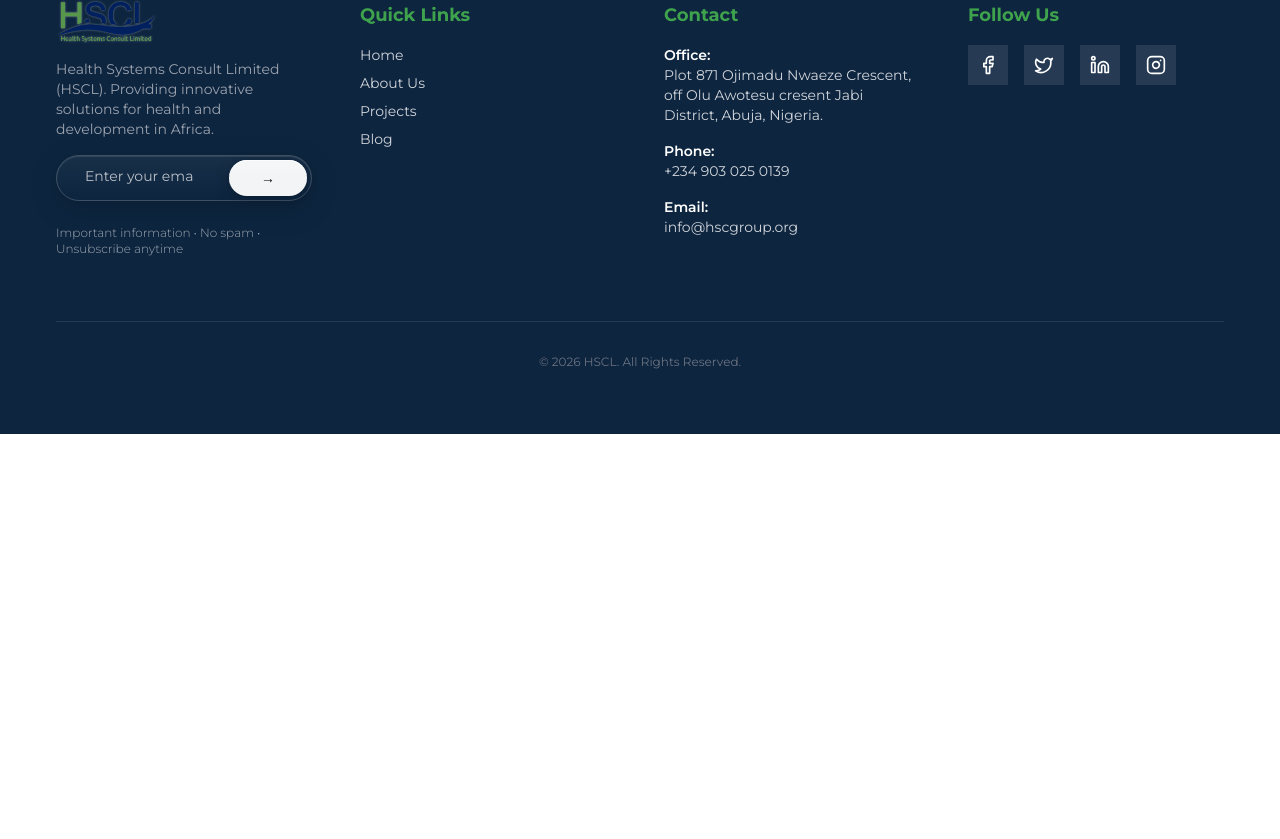
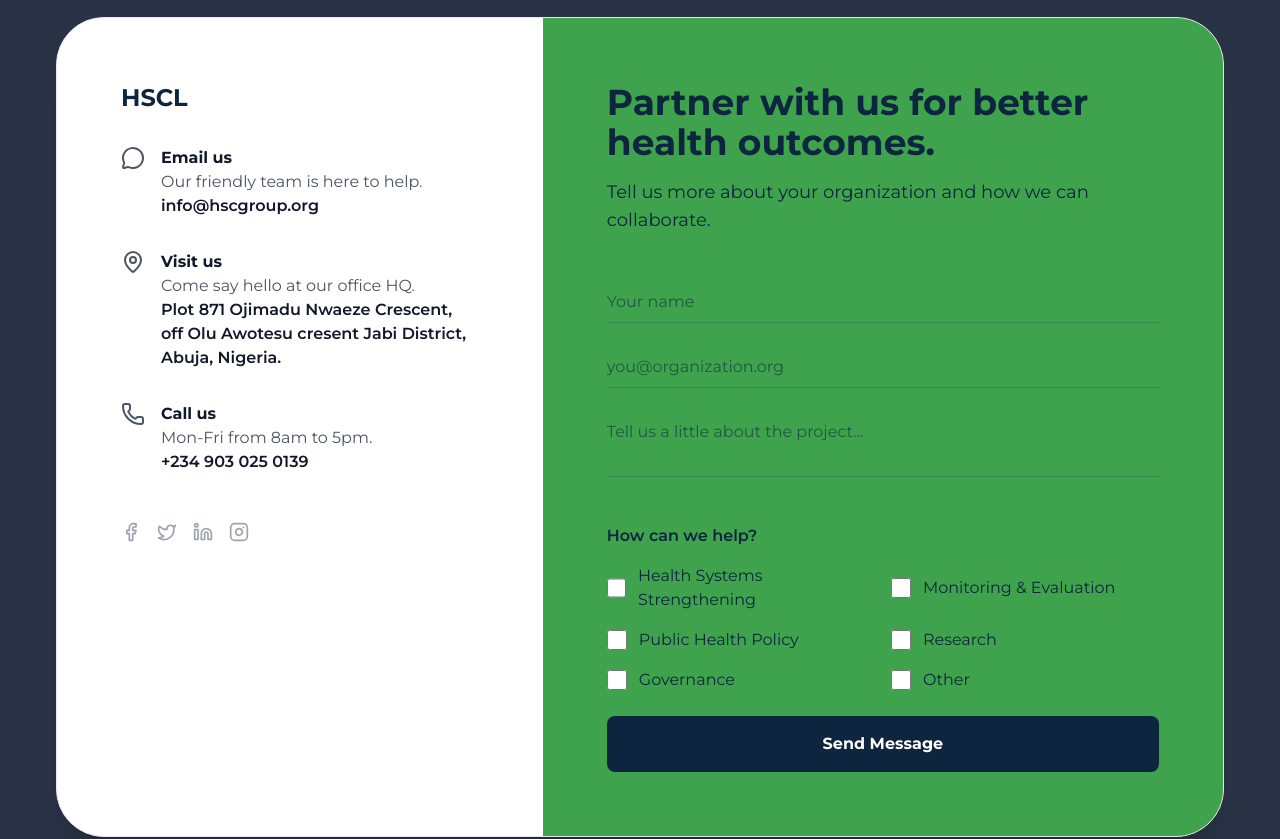
Before and after one commit to adekastanley/hlsc-02, a React (Vite) app: page / in a window 1280 px wide. Shown: the part 5524-6363 px from the top of the page. Before the commit the page ends 5958 px from the top, so only its background shows below. Built offline with nearby package versions, Linux system fonts and the light colour scheme.

Commit message:
update contact section

```diff
--- /dev/null
+++ b/src/components/pages/homepage/ContactSection.tsx
@@ -0,0 +1,195 @@
+import {
+	MessageCircle,
+	MapPin,
+	Phone,
+	Facebook,
+	Twitter,
+	Linkedin,
+	Instagram,
+} from "lucide-react";
+
+export function ContactSection() {
+	return (
+		<section className="py-20 px-6">
+			<div className="container mx-auto">
+				<div className="overflow-hidden rounded-[3rem] border border-gray-200 bg-white shadow-xl lg:flex">
+					{/* Left Column: Contact Info */}
+					<div className="p-12 lg:w-5/12 lg:p-16">
+						<div className="mb-8">
+							<h3 className="mb-6 text-2xl font-bold text-chemonics-navy-dark">
+								HSCL
+							</h3>
+						</div>
+
+						<div className="space-y-8">
+							{/* Chat */}
+							<div className="flex gap-4">
+								<MessageCircle className="h-6 w-6 text-gray-600" />
+								<div>
+									<h4 className="font-bold text-gray-900">Email us</h4>
+									<p className="text-gray-600">
+										Our friendly team is here to help.
+									</p>
+									<a
+										href="mailto:info@hscgroup.org"
+										className="font-semibold text-gray-900"
+									>
+										info@hscgroup.org
+									</a>
+								</div>
+							</div>
+
+							{/* Visit */}
+							<div className="flex gap-4">
+								<MapPin className="h-6 w-6 text-gray-600" />
+								<div>
+									<h4 className="font-bold text-gray-900">Visit us</h4>
+									<p className="text-gray-600">
+										Come say hello at our office HQ.
+									</p>
+									<p className="font-semibold text-gray-900">
+										Plot 871 Ojimadu Nwaeze Crescent,
+										<br />
+										off Olu Awotesu cresent Jabi District,
+										<br />
+										Abuja, Nigeria.
+									</p>
+								</div>
+							</div>
+
+							{/* Call */}
+							<div className="flex gap-4">
+								<Phone className="h-6 w-6 text-gray-600" />
+								<div>
+									<h4 className="font-bold text-gray-900">Call us</h4>
+									<p className="text-gray-600">Mon-Fri from 8am to 5pm.</p>
+									<a
+										href="tel:+2349030250139"
+										className="font-semibold text-gray-900"
+									>
+										+234 903 025 0139
+									</a>
+								</div>
+							</div>
+						</div>
+
+						{/* Social Icons */}
+						<div className="mt-12 flex gap-4">
+							<a href="#" className="text-gray-400 hover:text-gray-600">
+								<Facebook className="h-5 w-5" />
+							</a>
+							<a href="#" className="text-gray-400 hover:text-gray-600">
+								<Twitter className="h-5 w-5" />
+							</a>
+							<a href="#" className="text-gray-400 hover:text-gray-600">
+								<Linkedin className="h-5 w-5" />
+							</a>
+							<a href="#" className="text-gray-400 hover:text-gray-600">
+								<Instagram className="h-5 w-5" />
+							</a>
+						</div>
+					</div>
+
+					{/* Right Column: Form */}
+					<div className="bg-chemonics-lime p-12 lg:w-7/12 lg:p-16">
+						<div className="mb-12">
+							<h2 className="mb-4 text-4xl font-bold text-chemonics-navy-dark">
+								Partner with us for better health outcomes.
+							</h2>
+							<p className="text-lg text-chemonics-navy-dark">
+								Tell us more about your organization and how we can collaborate.
+							</p>
+						</div>
+
+						<form className="space-y-6">
+							<div>
+								<input
+									type="text"
+									placeholder="Your name"
+									className="w-full border-b border-chemonics-navy-dark/20 bg-transparent py-2 text-chemonics-navy-dark placeholder-chemonics-navy-dark/60 outline-none focus:border-chemonics-navy-dark"
+								/>
+							</div>
+							<div>
+								<input
+									type="email"
+									placeholder="you@organization.org"
+									className="w-full border-b border-chemonics-navy-dark/20 bg-transparent py-2 text-chemonics-navy-dark placeholder-chemonics-navy-dark/60 outline-none focus:border-chemonics-navy-dark"
+								/>
+							</div>
+							<div>
+								<textarea
+									rows={2}
+									placeholder="Tell us a little about the project..."
+									className="w-full resize-none border-b border-chemonics-navy-dark/20 bg-transparent py-2 text-chemonics-navy-dark placeholder-chemonics-navy-dark/60 outline-none focus:border-chemonics-navy-dark"
+								/>
+							</div>
+
+							<div className="pt-4">
+								<p className="mb-4 font-semibold text-chemonics-navy-dark">
+									How can we help?
+								</p>
+								<div className="grid grid-cols-1 gap-4 sm:grid-cols-2">
+									<label className="flex items-center gap-3 cursor-pointer">
+										<input
+											type="checkbox"
+											className="h-5 w-5 rounded border-chemonics-navy-dark text-chemonics-navy-dark focus:ring-chemonics-navy-dark"
+										/>
+										<span className="text-chemonics-navy-dark">
+											Health Systems Strengthening
+										</span>
+									</label>
+									<label className="flex items-center gap-3 cursor-pointer">
+										<input
+											type="checkbox"
+											className="h-5 w-5 rounded border-chemonics-navy-dark text-chemonics-navy-dark focus:ring-chemonics-navy-dark"
+										/>
+										<span className="text-chemonics-navy-dark">
+											Monitoring & Evaluation
+										</span>
+									</label>
+									<label className="flex items-center gap-3 cursor-pointer">
+										<input
+											type="checkbox"
+											className="h-5 w-5 rounded border-chemonics-navy-dark text-chemonics-navy-dark focus:ring-chemonics-navy-dark"
+										/>
+										<span className="text-chemonics-navy-dark">
+											Public Health Policy
+										</span>
+									</label>
+									<label className="flex items-center gap-3 cursor-pointer">
+										<input
+											type="checkbox"
+											className="h-5 w-5 rounded border-chemonics-navy-dark text-chemonics-navy-dark focus:ring-chemonics-navy-dark"
+										/>
+										<span className="text-chemonics-navy-dark">Research</span>
+									</label>
+									<label className="flex items-center gap-3 cursor-pointer">
+										<input
+											type="checkbox"
+											className="h-5 w-5 rounded border-chemonics-navy-dark text-chemonics-navy-dark focus:ring-chemonics-navy-dark"
+										/>
+										<span className="text-chemonics-navy-dark">Governance</span>
+									</label>
+									<label className="flex items-center gap-3 cursor-pointer">
+										<input
+											type="checkbox"
+											className="h-5 w-5 rounded border-chemonics-navy-dark text-chemonics-navy-dark focus:ring-chemonics-navy-dark"
+										/>
+										<span className="text-chemonics-navy-dark">Other</span>
+									</label>
+								</div>
+							</div>
+
+							<button
+								type="submit"
+								className="mt-8 w-full rounded-lg bg-chemonics-navy-dark py-4 font-bold text-white transition-opacity hover:opacity-90"
+							>
+								Send Message
+							</button>
+						</form>
+					</div>
+				</div>
+			</div>
+		</section>
+	);
+}
--- a/src/pages/Home.tsx
+++ b/src/pages/Home.tsx
@@ -4,6 +4,7 @@ import { FocusAreasSection } from "@/components/pages/homepage/FocusAreasSection
 import { FeaturedProjectsSection } from "@/components/pages/homepage/FeaturedProjectsSection";
 import SectionOne from "@/components/pages/homepage/sectionOne";
 import ServicesSection from "@/components/pages/homepage/services";
+import { ContactSection } from "@/components/pages/homepage/ContactSection";
 
 export default function Home() {
 	return (
@@ -14,6 +15,7 @@ export default function Home() {
 			<FocusAreasSection />
 			<ServicesSection />
 			<FeaturedProjectsSection />
+			<ContactSection />
 		</div>
 	);
 }
```
